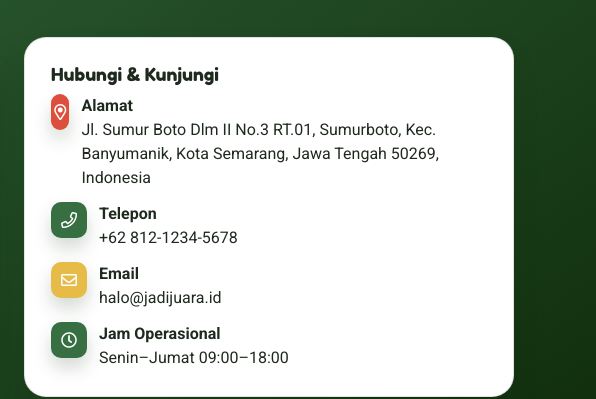
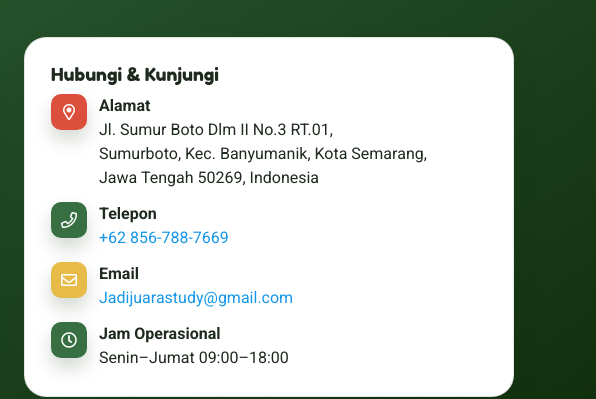
Before and after one commit to KayisHlm/jadijuara, a plain HTML site: page Jadi-Juara.html in a window 1280 px wide. Shown: the part 3484-3883 px from the top of the page, 684-1280 px from the left. Drawn offline with Linux system fonts and the light colour scheme.

Commit message:
fix: update contact information and format ad

```diff
--- a/Jadi-Juara.html
+++ b/Jadi-Juara.html
@@ -594,21 +594,25 @@ Karena di Jadi Juara, setiap langkah kecil menuju <br> pemahaman adalah kemenang
                                 <div class="icon coral"><i class="far fa-map-marker-alt" style="color:#fff"></i></div>
                                 <div>
                                     <strong>Alamat</strong>
-                                    <div class="address-text">Jl. Sumur Boto Dlm II No.3 RT.01, Sumurboto, Kec. Banyumanik, Kota Semarang, Jawa Tengah 50269, Indonesia</div>
+                                    <div class="address-text">Jl. Sumur Boto Dlm II No.3 RT.01, <br>Sumurboto, Kec. Banyumanik, Kota Semarang, <br>Jawa Tengah 50269, Indonesia</div>
                                 </div>
                             </div>
                             <div class="address-item">
                                 <div class="icon green"><i class="far fa-phone" style="color:#fff"></i></div>
                                 <div>
                                     <strong>Telepon</strong>
-                                    <div>+62 812-1234-5678</div>
+                                    <div>
+                                    <a href="https://wa.me/628567887669">+62 856-788-7669</a>
+                                    </div>
                                 </div>
                             </div>
                             <div class="address-item">
                                 <div class="icon gold"><i class="far fa-envelope"></i></div>
                                 <div>
                                     <strong>Email</strong>
-                                    <div>halo@jadijuara.id</div>
+                                    <div>
+                                        <a href="mailto:Jadijuarastudy@gmail.com">Jadijuarastudy@gmail.com</a>
+                                    </div>
                                 </div>
                             </div>
                             <div class="address-item">
```
